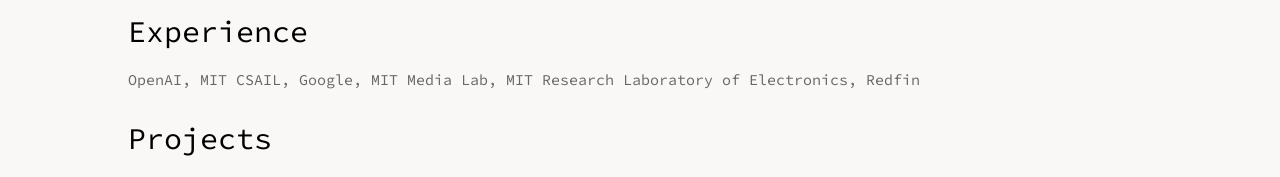
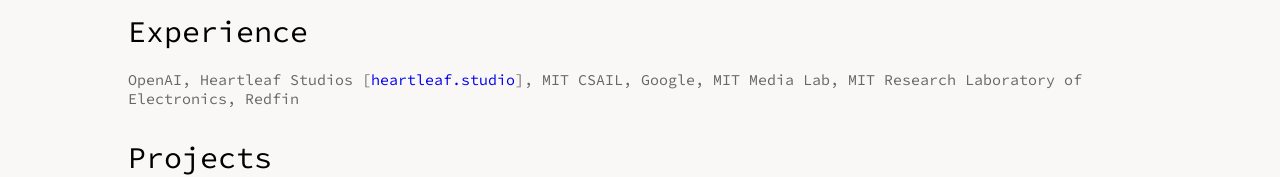
Before and after one commit to davidfang00/davidfang00.github.io, a React (Vite) app: page / in a window 1280 px wide. Shown: the part 449-626 px from the top of the page. Built offline with nearby package versions, Linux system fonts and the light colour scheme; grey boxes are pictures that could not be loaded.

Commit message:
add heartleaf

```diff
--- a/src/components/Home/Experience/Experience.tsx
+++ b/src/components/Home/Experience/Experience.tsx
@@ -13,7 +13,16 @@
       <div className="experience-item">
         <div className="experience-right">
           <p>
-            OpenAI, MIT CSAIL, Google, MIT Media Lab, MIT Research Laboratory of
+            OpenAI, Heartleaf Studios [
+            <a
+              href="https://heartleaf.studio"
+              target="_blank"
+              rel="noopener noreferrer"
+              style={{ color: "#0000EE" }}
+            >
+              heartleaf.studio
+            </a>
+            ], MIT CSAIL, Google, MIT Media Lab, MIT Research Laboratory of
             Electronics, Redfin
           </p>
         </div>
```
